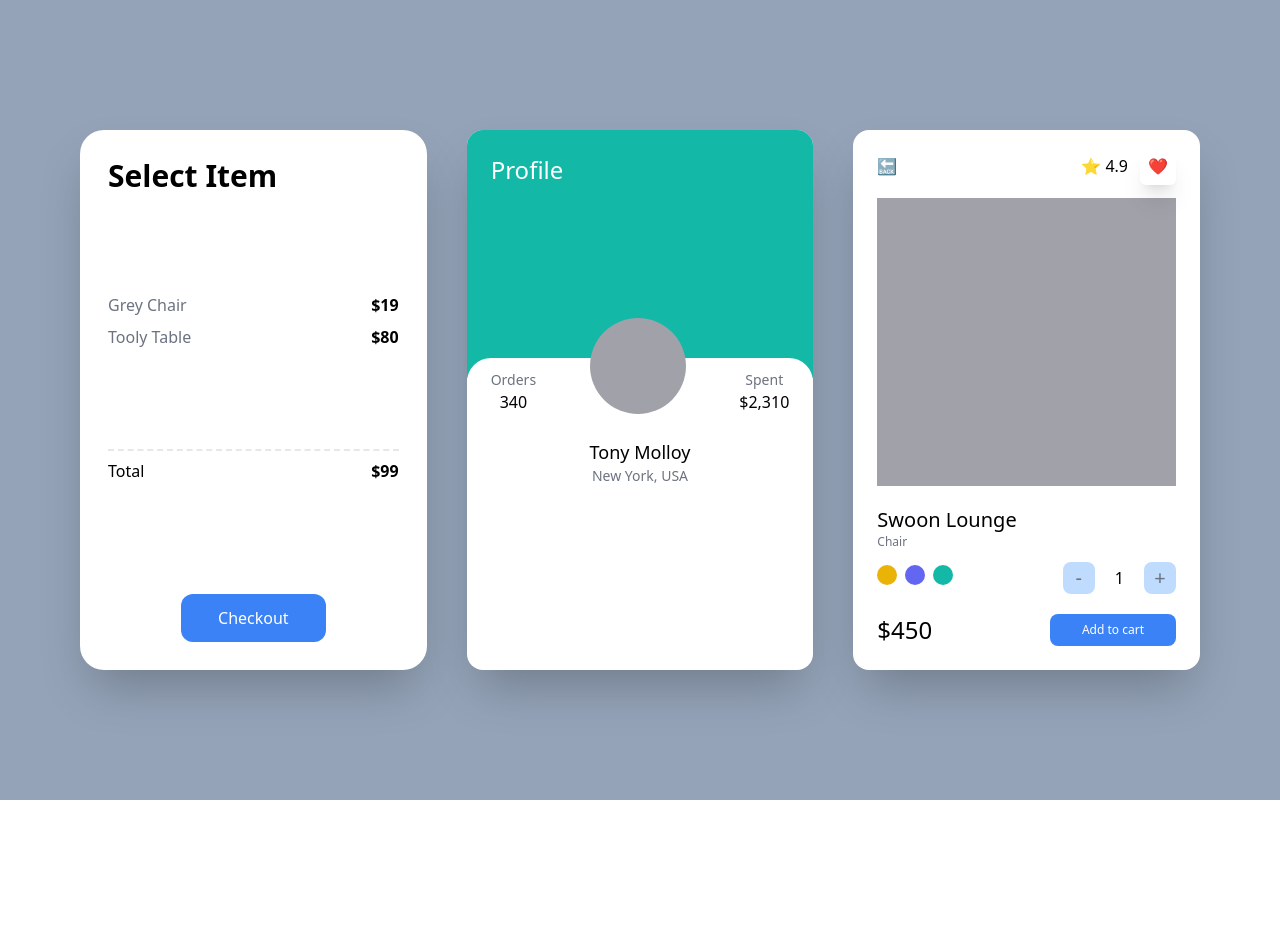
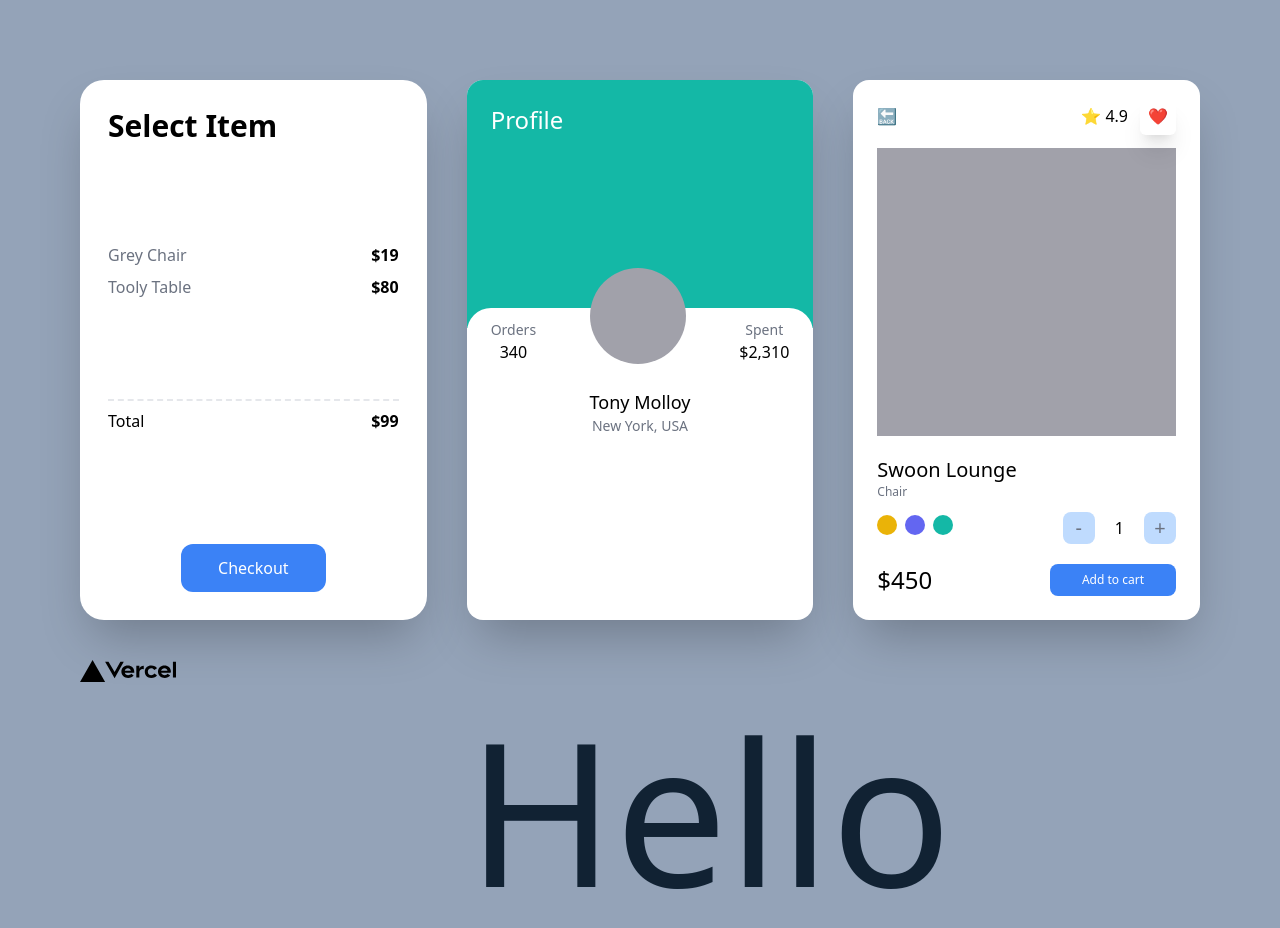
Before and after one commit to seorang42/carrot-clone, a Next.js app: page / in a window 1280 px wide. Shown: the top 928 px of the page. Before the commit the page ends 800 px from the top, so only its background shows below. Built offline with nearby package versions, Linux system fonts and the light colour scheme.

Commit message:
4.12 Just In Time Compiler

```diff
--- a/pages/index.tsx
+++ b/pages/index.tsx
@@ -3,7 +3,6 @@ import { NextPage } from "next";
 const Home: NextPage = () => {
   return (
     <div className="bg-slate-400 xl:place-content-center px-20 py-20 grid gap-10 lg:grid-cols-2 xl:grid-cols-3 min-h-screen">
-      {/* if (darkMode === class) => add 'dark' in parent */}
       <div className="bg-white dark:bg-black p-7 rounded-3xl shadow-2xl flex flex-col justify-between">
         <span className="font-semibold text-3xl dark:text-white">
           Select Item
@@ -86,6 +85,8 @@ const Home: NextPage = () => {
           </div>
         </div>
       </div>
+      <div className="w-24 h-6 bg-[url('/vercel.svg')] bg-no-repeat"></div>
+      <h2 className="text-[200px] text-[#123]">Hello</h2>
     </div>
   );
 };
--- a/tailwind.config.ts
+++ b/tailwind.config.ts
@@ -15,7 +15,7 @@ const config: Config = {
       },
     },
   },
-  darkMode: "media", //class
+  darkMode: "media",
   plugins: [],
 };
 export default config;
```
